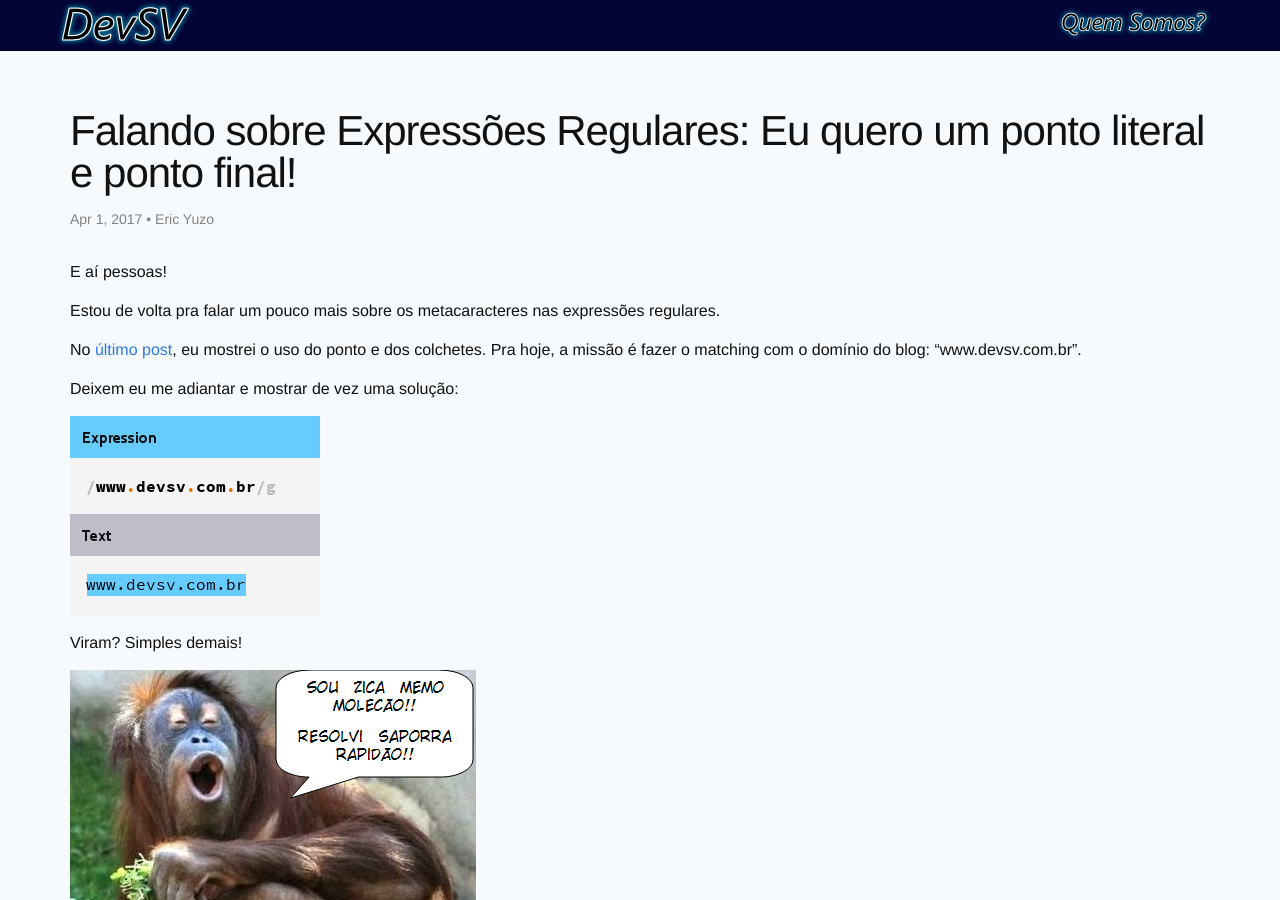
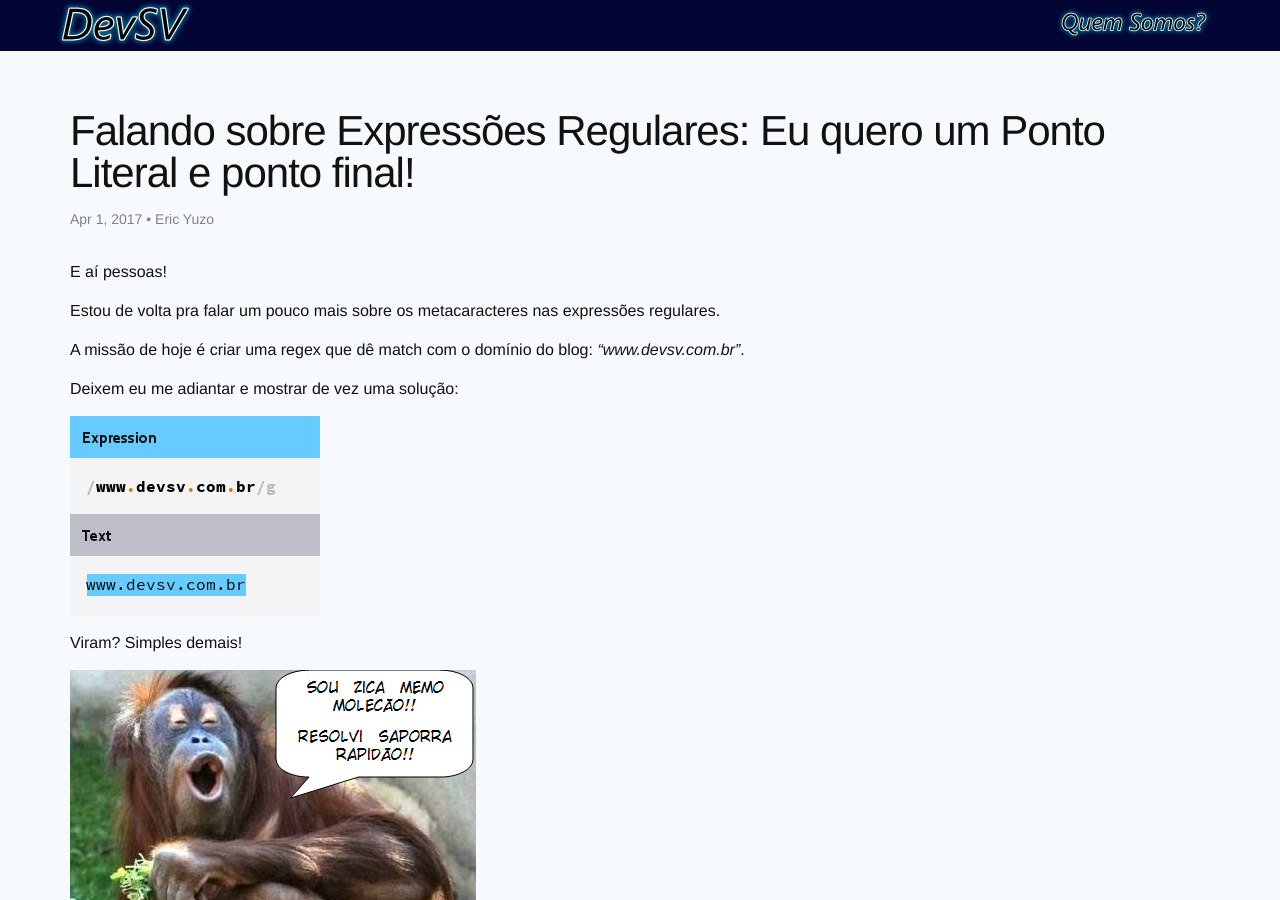
Before and after one commit to devsvbr/devsvbr.github.io, a Jekyll site: the page built from _posts/2017-04-01-falando-sobre-expressoes-regulares-eu-quero-um-ponto-literal-e-ponto-final.md, in a window 1280 px wide and 900 px high. Built offline with Jekyll 4.4.1, drawn with Linux system fonts in a browser that asks for light colours; some of the changed text lies outside the part shown.

Commit message:
adicionando navegacao no post #4 sobre ER

```diff
--- a/_posts/2017-04-01-falando-sobre-expressoes-regulares-eu-quero-um-ponto-literal-e-ponto-final.md
+++ b/_posts/2017-04-01-falando-sobre-expressoes-regulares-eu-quero-um-ponto-literal-e-ponto-final.md
@@ -1,6 +1,6 @@
 ---
 layout: post
-title:  "Falando sobre Expressões Regulares: Eu quero um ponto literal e ponto final!"
+title:  "Falando sobre Expressões Regulares: Eu quero um Ponto Literal e ponto final!"
 author: Eric Yuzo
 categories: regex
 ---
@@ -8,7 +8,7 @@
 
 Estou de volta pra falar um pouco mais sobre os metacaracteres nas expressões regulares.
 
-No [último post]({{ site.baseurl }}{% link _posts/2017-03-31-falando-sobre-expressoes-regulares-primeiros-metacaracteres.md %}), eu mostrei o uso do ponto e dos colchetes. Pra hoje, a missão é fazer o matching com o domínio do blog: "www.devsv.com.br".
+A missão de hoje é criar uma regex que dê match com o domínio do blog: _"www.devsv.com.br"_.
 
 Deixem eu me adiantar e mostrar de vez uma solução:
 
@@ -68,3 +68,9 @@
 Valeu pessoas! Até a próxima!
 
 Falou...
+
+---
+
+<span>[Primeiros Metacaracteres ![(anterior)]({{ "/img/icon/previous.png" | prepend: site.baseurl }})]({{ site.baseurl }}{% link _posts/2017-03-31-falando-sobre-expressoes-regulares-primeiros-metacaracteres.md %})</span> <span class="pull-right">[![(próximo)]({{ "/img/icon/next.png" | prepend: site.baseurl }}) Quantos deseja? Nenhum? Um? Ou mais?]({{ site.baseurl }}{% link _posts/2017-04-02-falando-sobre-expressoes-regulares-quantos-deseja-nenhum-um-ou-mais.md %})</span>
+
+<br />
```
